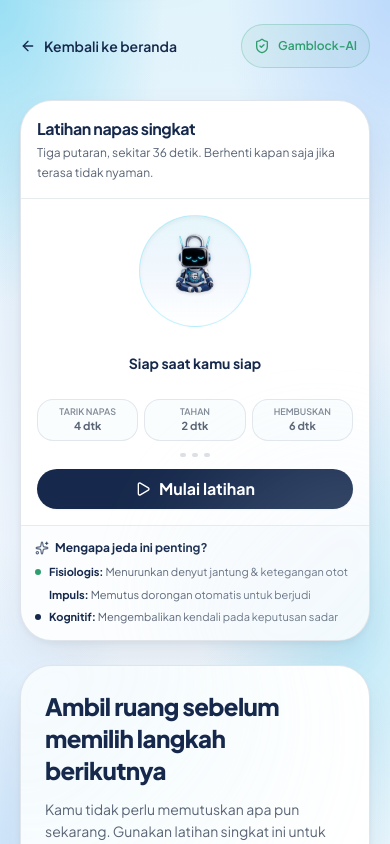
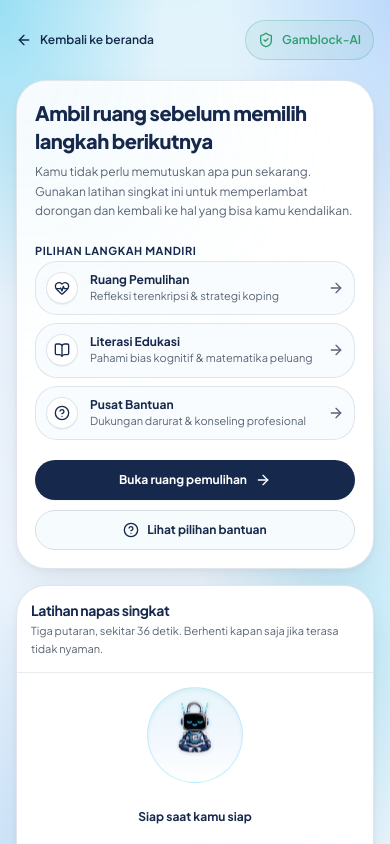
Before and after one commit to Gamblock-AI/Gamblock-AI-Website, a Next.js app: page /1/post-intervention in a window 390 px wide. Shown: the top 844 px of the page. Built offline with nearby package versions, Linux system fonts and the light colour scheme; no server answers.

Commit message:
fix: align intervention recovery and diagnostics

```diff
--- a/app/[locale]/(landing)/post-intervention/page.tsx
+++ b/app/[locale]/(landing)/post-intervention/page.tsx
@@ -100,7 +100,7 @@ export default function PostInterventionPage() {
       <FixedBackground />
       <main
         id="main-content"
-        className="min-h-dvh px-5 py-6 sm:px-7 sm:py-10"
+        className="min-h-dvh px-4 py-5 sm:px-6 sm:py-8 lg:px-8 lg:py-10"
       >
         <div className="mx-auto w-full max-w-5xl">
           <nav
@@ -109,47 +109,47 @@ export default function PostInterventionPage() {
           >
             <Link
               href={ROUTES.HOME}
-              className="text-navy focus-visible:ring-navy/30 inline-flex min-h-11 items-center gap-2 rounded-xl text-sm font-semibold outline-none hover:underline focus-visible:ring-2"
+              className="text-navy focus-visible:ring-navy/30 inline-flex min-h-10 sm:min-h-11 items-center gap-2 rounded-xl text-xs sm:text-sm font-semibold outline-none hover:underline focus-visible:ring-2"
             >
               <ArrowLeft className="size-4" aria-hidden="true" />
               {t('leave')}
             </Link>
-            <span className="border-sage/25 bg-sage/[0.06] text-sage inline-flex min-h-11 items-center gap-2 rounded-xl border px-3 text-xs font-semibold">
+            <span className="border-sage/25 bg-sage/[0.06] text-sage inline-flex min-h-10 sm:min-h-11 items-center gap-2 rounded-xl border px-3 text-xs font-semibold">
               <ShieldCheck className="size-4" aria-hidden="true" />
               Gamblock-AI
             </span>
           </nav>
 
-          <div className="mt-8 grid gap-6 md:grid-cols-2 lg:grid-cols-[1.1fr_0.9fr] items-stretch">
-            {/* Left Card: Recovery Space & Next Steps */}
+          <div className="mt-5 sm:mt-8 grid gap-4 sm:gap-6 md:grid-cols-2 lg:grid-cols-[1.15fr_0.85fr] items-start">
+            {/* Primary Content Card: Recovery Space & Pathway Choices */}
             <section
-              className="border-border/80 bg-card shadow-card relative flex h-full flex-col justify-between overflow-hidden rounded-[2rem] border p-6 backdrop-blur-md sm:p-7 order-2 md:order-1"
+              className="border-border/80 bg-card shadow-card relative flex flex-col justify-between overflow-hidden rounded-2xl sm:rounded-[2rem] border p-4.5 sm:p-6 lg:p-7 backdrop-blur-md order-1"
               aria-labelledby="post-intervention-title"
             >
               <div
-                className="pointer-events-none absolute -top-24 -left-24 size-96 rounded-full bg-gradient-to-br from-azure/60 via-sky-light/20 to-transparent opacity-70 blur-3xl"
+                className="pointer-events-none absolute -top-24 -left-24 size-80 sm:size-96 rounded-full bg-gradient-to-br from-azure/60 via-sky-light/20 to-transparent opacity-70 blur-3xl"
                 aria-hidden="true"
               />
               <div className="relative">
                 <h1
                   id="post-intervention-title"
-                  className="text-navy max-w-2xl text-2xl font-extrabold tracking-tight sm:text-3xl lg:text-[2.25rem] lg:leading-[1.2]"
+                  className="text-navy max-w-2xl text-xl sm:text-2xl lg:text-[2rem] font-extrabold tracking-tight leading-snug sm:leading-tight"
                 >
                   {t('title')}
                 </h1>
-                <p className="text-muted-foreground mt-3 max-w-2xl text-sm leading-relaxed sm:text-base">
+                <p className="text-muted-foreground mt-2 sm:mt-3 max-w-2xl text-xs sm:text-sm lg:text-base leading-relaxed">
                   {t('description')}
                 </p>
 
                 {/* Pathway Choice Cards */}
-                <div className="mt-5 space-y-2">
-                  <span className="text-xs font-bold text-navy uppercase tracking-wider">
+                <div className="mt-4 sm:mt-5 space-y-2">
+                  <span className="text-[11px] sm:text-xs font-bold text-navy uppercase tracking-wider">
                     {t('optionsTitle')}
                   </span>
                   <div className="grid gap-2">
                     <Link
                       href={ROUTES.RECOVERY}
-                      className="group border-border/80 bg-background/50 hover:bg-azure/40 hover:border-navy/20 flex items-center justify-between rounded-xl border p-2.5 sm:p-3 transition-all duration-150"
+                      className="group border-border/80 bg-background/60 hover:bg-azure/40 hover:border-navy/20 flex items-center justify-between rounded-xl border p-2.5 sm:p-3 transition-all duration-150"
                     >
                       <div className="flex items-center gap-3 min-w-0">
                         <div className="border-border/80 bg-card text-navy group-hover:bg-navy group-hover:text-white flex size-8 sm:size-9 shrink-0 items-center justify-center rounded-lg border transition-colors shadow-2xs">
@@ -169,7 +169,7 @@ export default function PostInterventionPage() {
 
                     <Link
                       href={ROUTES.EDUCATION}
-                      className="group border-border/80 bg-background/50 hover:bg-azure/40 hover:border-navy/20 flex items-center justify-between rounded-xl border p-2.5 sm:p-3 transition-all duration-150"
+                      className="group border-border/80 bg-background/60 hover:bg-azure/40 hover:border-navy/20 flex items-center justify-between rounded-xl border p-2.5 sm:p-3 transition-all duration-150"
                     >
                       <div className="flex items-center gap-3 min-w-0">
                         <div className="border-border/80 bg-card text-navy group-hover:bg-navy group-hover:text-white flex size-8 sm:size-9 shrink-0 items-center justify-center rounded-lg border transition-colors shadow-2xs">
@@ -189,7 +189,7 @@ export default function PostInterventionPage() {
 
                     <Link
                       href={ROUTES.HELP}
-                      className="group border-border/80 bg-background/50 hover:bg-azure/40 hover:border-navy/20 flex items-center justify-between rounded-xl border p-2.5 sm:p-3 transition-all duration-150"
+                      className="group border-border/80 bg-background/60 hover:bg-azure/40 hover:border-navy/20 flex items-center justify-between rounded-xl border p-2.5 sm:p-3 transition-all duration-150"
                     >
                       <div className="flex items-center gap-3 min-w-0">
                         <div className="border-border/80 bg-card text-navy group-hover:bg-navy group-hover:text-white flex size-8 sm:size-9 shrink-0 items-center justify-center rounded-lg border transition-colors shadow-2xs">
@@ -210,11 +210,11 @@ export default function PostInterventionPage() {
                 </div>
 
                 {/* CTA Buttons */}
-                <div className="mt-6 flex flex-col gap-2.5 sm:flex-row">
+                <div className="mt-5 sm:mt-6 flex flex-col gap-2.5 sm:flex-row">
                   <Button
                     size="lg"
                     nativeButton={false}
-                    className="h-11 px-5 font-bold shadow-xs"
+                    className="h-10 sm:h-11 w-full sm:w-auto px-5 font-bold shadow-xs text-xs sm:text-sm"
                     render={<Link href={ROUTES.RECOVERY} />}
                   >
                     {t('openRecovery')}
@@ -224,7 +224,7 @@ export default function PostInterventionPage() {
                     variant="outline"
                     size="lg"
                     nativeButton={false}
-                    className="border-border hover:border-navy/20 hover:bg-azure/40 text-navy h-11 px-4 font-bold"
+                    className="border-border hover:border-navy/20 hover:bg-azure/40 text-navy h-10 sm:h-11 w-full sm:w-auto px-4 font-bold text-xs sm:text-sm"
                     render={<Link href={ROUTES.HELP} />}
                   >
                     <CircleHelp className="size-4" aria-hidden="true" />
@@ -236,7 +236,7 @@ export default function PostInterventionPage() {
 
             {/* Right Card: Breathing Exercise & Grounding Hub */}
             <section
-              className="border-border/80 bg-card shadow-card relative flex h-full flex-col justify-between overflow-hidden rounded-[2rem] border backdrop-blur-md order-1 md:order-2"
+              className="border-border/80 bg-card shadow-card relative flex flex-col justify-between overflow-hidden rounded-2xl sm:rounded-[2rem] border backdrop-blur-md order-2"
               aria-labelledby="grounding-title"
             >
               <div
@@ -244,23 +244,23 @@ export default function PostInterventionPage() {
                 aria-hidden="true"
               />
               <div>
-                <div className="border-border/60 border-b p-4 sm:p-5">
+                <div className="border-border/60 border-b p-3.5 sm:p-5">
                   <h2
                     id="grounding-title"
-                    className="text-navy text-base font-bold tracking-tight sm:text-lg"
+                    className="text-navy text-sm sm:text-base font-bold tracking-tight"
                   >
                     {t('groundingTitle')}
                   </h2>
-                  <p className="text-muted-foreground mt-0.5 text-xs leading-relaxed">
+                  <p className="text-muted-foreground mt-0.5 text-[11px] sm:text-xs leading-relaxed">
                     {t('groundingDescription')}
                   </p>
                 </div>
 
-                <div className="p-4 sm:p-5 space-y-3">
+                <div className="p-3.5 sm:p-5 space-y-3">
                   {/* Breathing Circle Arena */}
                   <div className="flex justify-center">
                     <motion.div
-                      className={`relative flex size-28 sm:size-32 aspect-square shrink-0 items-center justify-center rounded-full border border-sky/30 bg-gradient-to-b from-sky-light/40 via-azure/40 to-white shadow-inner ${
+                      className={`relative flex size-24 sm:size-28 aspect-square shrink-0 items-center justify-center rounded-full border border-sky/30 bg-gradient-to-b from-sky-light/40 via-azure/40 to-white shadow-inner ${
                         complete ? 'ring-sage/30 ring-4' : ''
                       }`}
                       animate={{ scale: breathScale }}
@@ -274,12 +274,12 @@ export default function PostInterventionPage() {
                         alt=""
                         width={120}
                         height={120}
-                        className="animate-float-slow size-16 object-contain sm:size-18 drop-shadow-sm"
+                        className="animate-float-slow size-14 object-contain sm:size-16 drop-shadow-sm"
                         aria-hidden="true"
                       />
                       {complete ? (
                         <motion.span
-                          className="bg-sage shadow-soft absolute right-1 bottom-1 flex size-7 items-center justify-center rounded-full text-white"
+                          className="bg-sage shadow-soft absolute right-1 bottom-1 flex size-6.5 items-center justify-center rounded-full text-white"
                           initial={reduce ? false : { scale: 0.6, opacity: 0 }}
                           animate={{ scale: 1, opacity: 1 }}
                           transition={{ duration: 0.4, ease: [0.16, 1, 0.3, 1] }}
@@ -293,26 +293,26 @@ export default function PostInterventionPage() {
 
                   {/* Status & Timer */}
                   <div
-                    className="flex min-h-[3rem] flex-col items-center justify-center text-center"
+                    className="flex min-h-[2.75rem] flex-col items-center justify-center text-center"
                     aria-live="polite"
                     aria-atomic="true"
                   >
                     <FadeSwap swapKey={swapKey}>
                       {complete ? (
                         <div>
-                          <p className="text-sage text-sm font-bold sm:text-base">
+                          <p className="text-sage text-xs sm:text-sm font-bold">
                             {t('completeTitle')}
                           </p>
-                          <p className="text-muted-foreground text-[11px] leading-relaxed sm:text-xs">
+                          <p className="text-muted-foreground text-[11px] sm:text-xs leading-relaxed">
                             {t('completeBody')}
                           </p>
                         </div>
                       ) : started ? (
                         <div>
-                          <p className="text-navy text-xs font-bold sm:text-sm">
+                          <p className="text-navy text-xs font-bold">
                             {t(currentPhase.key)}
                           </p>
-                          <p className="text-navy font-extrabold tracking-tight tabular-nums text-xl sm:text-2xl">
+                          <p className="text-navy font-extrabold tracking-tight tabular-nums text-lg sm:text-xl">
                             {t('seconds', { count: remaining })}
                           </p>
                           <p className="text-muted-foreground text-[10px] font-semibold uppercase tracking-wider">
@@ -320,7 +320,7 @@ export default function PostInterventionPage() {
                           </p>
                         </div>
                       ) : (
-                        <p className="text-navy text-sm font-bold sm:text-base">
+                        <p className="text-navy text-xs sm:text-sm font-bold">
                           {t('phaseReady')}
                         </p>
                       )}
@@ -330,7 +330,7 @@ export default function PostInterventionPage() {
                   {/* 3-Phase Timing Pills with live active highlight */}
                   <div className="grid grid-cols-3 gap-1.5 text-center text-xs">
                     <div
-                      className={`rounded-lg border py-1.5 px-1 transition-all duration-200 ${
+                      className={`rounded-lg border py-1 sm:py-1.5 px-1 transition-all duration-200 ${
                         started && !complete && phaseIndex === 0
                           ? 'border-navy bg-navy text-white shadow-xs font-bold'
                           : 'border-border/70 bg-background/50 text-muted-foreground'
@@ -342,7 +342,7 @@ export default function PostInterventionPage() {
                       <span className="text-[11px] font-bold">4 dtk</span>
                     </div>
                     <div
-                      className={`rounded-lg border py-1.5 px-1 transition-all duration-200 ${
+                      className={`rounded-lg border py-1 sm:py-1.5 px-1 transition-all duration-200 ${
                         started && !complete && phaseIndex === 1
                           ? 'border-navy bg-navy text-white shadow-xs font-bold'
                           : 'border-border/70 bg-background/50 text-muted-foreground'
@@ -354,7 +354,7 @@ export default function PostInterventionPage() {
                       <span className="text-[11px] font-bold">2 dtk</span>
                     </div>
                     <div
-                      className={`rounded-lg border py-1.5 px-1 transition-all duration-200 ${
+                      className={`rounded-lg border py-1 sm:py-1.5 px-1 transition-all duration-200 ${
                         started && !complete && phaseIndex === 2
                           ? 'border-navy bg-navy text-white shadow-xs font-bold'
                           : 'border-border/70 bg-background/50 text-muted-foreground'
@@ -377,9 +377,9 @@ export default function PostInterventionPage() {
                         key={index}
                         className={`h-1 rounded-full transition-all duration-300 motion-reduce:transition-none ${
                           complete || round > index + (started ? 0 : 1)
-                            ? 'bg-sage w-5'
+                            ? 'bg-sage w-4 sm:w-5'
                             : started && round === index + 1
-                              ? 'bg-navy w-5'
+                              ? 'bg-navy w-4 sm:w-5'
                               : 'bg-navy/15 w-1.5'
                         }`}
                       />
@@ -389,37 +389,37 @@ export default function PostInterventionPage() {
                   {/* Controls */}
                   <div className="grid gap-1.5">
                     {!started ? (
-                      <Button size="lg" className="h-10 w-full font-bold shadow-xs" onClick={start}>
-                        <Play className="size-4" aria-hidden="true" />
+                      <Button size="lg" className="h-9.5 sm:h-10 w-full font-bold shadow-xs text-xs sm:text-sm" onClick={start}>
+                        <Play className="size-3.5 sm:size-4" aria-hidden="true" />
                         {t('start')}
                       </Button>
                     ) : complete ? (
                       <Button
                         size="lg"
                         variant="outline"
-                        className="h-10 w-full font-bold"
+                        className="h-9.5 sm:h-10 w-full font-bold text-xs sm:text-sm"
                         onClick={reset}
                       >
-                        <RotateCcw className="size-4" aria-hidden="true" />
+                        <RotateCcw className="size-3.5 sm:size-4" aria-hidden="true" />
                         {t('reset')}
                       </Button>
                     ) : (
                       <>
                         <Button
                           size="lg"
-                          className="h-10 w-full font-bold shadow-xs"
+                          className="h-9.5 sm:h-10 w-full font-bold shadow-xs text-xs sm:text-sm"
                           onClick={() => setRunning((current) => !current)}
                         >
                           {running ? (
-                            <Pause className="size-4" aria-hidden="true" />
+                            <Pause className="size-3.5 sm:size-4" aria-hidden="true" />
                           ) : (
-                            <Play className="size-4" aria-hidden="true" />
+                            <Play className="size-3.5 sm:size-4" aria-hidden="true" />
                           )}
                           {running ? t('pause') : t('resume')}
                         </Button>
                         <Button
                           variant="ghost"
-                          className="text-muted-foreground hover:text-navy h-7 w-full text-xs font-semibold"
+                          className="text-muted-foreground hover:text-navy h-7 w-full text-[11px] sm:text-xs font-semibold"
                           onClick={reset}
                         >
                           <RotateCcw className="size-3" aria-hidden="true" />
@@ -431,9 +431,9 @@ export default function PostInterventionPage() {
                 </div>
               </div>
 
-              {/* Grounding Insights & Benefits Section (Compact Inline List) */}
-              <div className="border-border/60 bg-muted/20 border-t p-3.5 sm:p-4">
-                <div className="flex items-center gap-1.5 text-xs font-bold text-navy mb-2">
+              {/* Grounding Insights & Benefits Section */}
+              <div className="border-border/60 bg-muted/20 border-t p-3 sm:p-4">
+                <div className="flex items-center gap-1.5 text-xs font-bold text-navy mb-1.5">
                   <Sparkles className="size-3.5 text-navy/70" />
                   <span>{t('groundingTipsTitle')}</span>
                 </div>
@@ -466,21 +466,21 @@ export default function PostInterventionPage() {
 
           {/* Bottom Card: Emergency Support Callout */}
           <section
-            className="border-border/80 bg-card shadow-card relative mt-6 overflow-hidden rounded-[1.75rem] border p-6 backdrop-blur-md sm:p-7"
+            className="border-border/80 bg-card shadow-card relative mt-4 sm:mt-6 overflow-hidden rounded-2xl sm:rounded-[1.75rem] border p-4 sm:p-6 backdrop-blur-md"
             aria-labelledby="post-support-title"
           >
-            <div className="flex items-start gap-4">
-              <div className="border-navy/10 bg-azure/60 text-navy flex size-11 shrink-0 items-center justify-center rounded-2xl border shadow-2xs">
-                <CircleHelp className="size-5" aria-hidden="true" />
+            <div className="flex items-start gap-3 sm:gap-4">
+              <div className="border-navy/10 bg-azure/60 text-navy flex size-9 sm:size-11 shrink-0 items-center justify-center rounded-xl sm:rounded-2xl border shadow-2xs">
+                <CircleHelp className="size-4.5 sm:size-5" aria-hidden="true" />
               </div>
               <div className="min-w-0 flex-1">
                 <h2
                   id="post-support-title"
-                  className="text-navy text-base font-bold sm:text-lg"
+                  className="text-navy text-sm sm:text-base font-bold"
                 >
                   {t('supportTitle')}
                 </h2>
-                <p className="text-muted-foreground mt-1 max-w-3xl text-sm leading-relaxed sm:text-base">
+                <p className="text-muted-foreground mt-0.5 sm:mt-1 max-w-3xl text-xs sm:text-sm leading-relaxed">
                   {t('supportBody')}
                 </p>
               </div>
--- a/public/sw.js
+++ b/public/sw.js
@@ -42,6 +42,11 @@ self.addEventListener('fetch', (event) => {
   if (request.method !== 'GET') return;
   const url = new URL(request.url);
   if (url.origin !== self.location.origin) return;
+
+  // Do not intercept or cache assets in local development environments to avoid stale Turbopack/HMR chunks.
+  if (url.hostname === 'localhost' || url.hostname === '127.0.0.1') {
+    return;
+  }
 
   // Runtime cache-first for versioned/static assets.
   if (
```
Also changed, not shown: components/pwa/service-worker-register.tsx (+21 -6 lines), lib/diagnostics.ts (+13 -3 lines).
